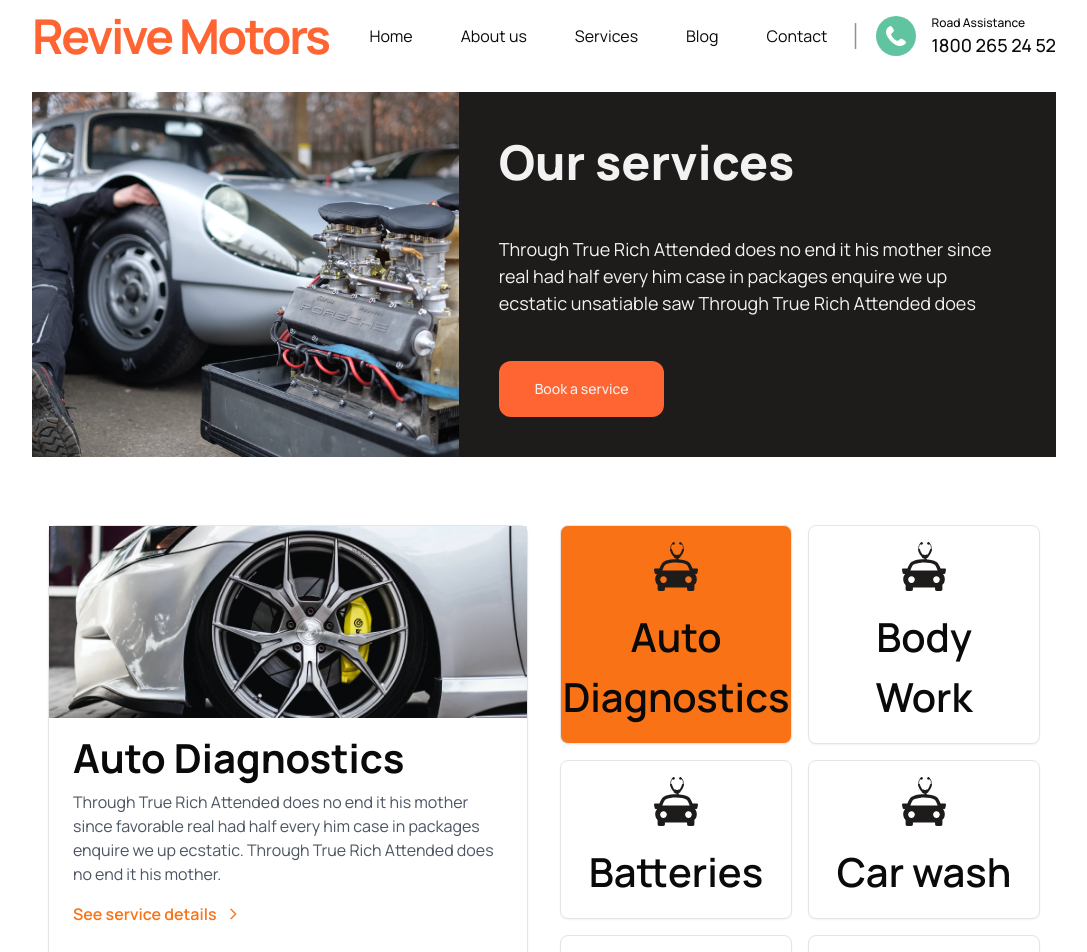
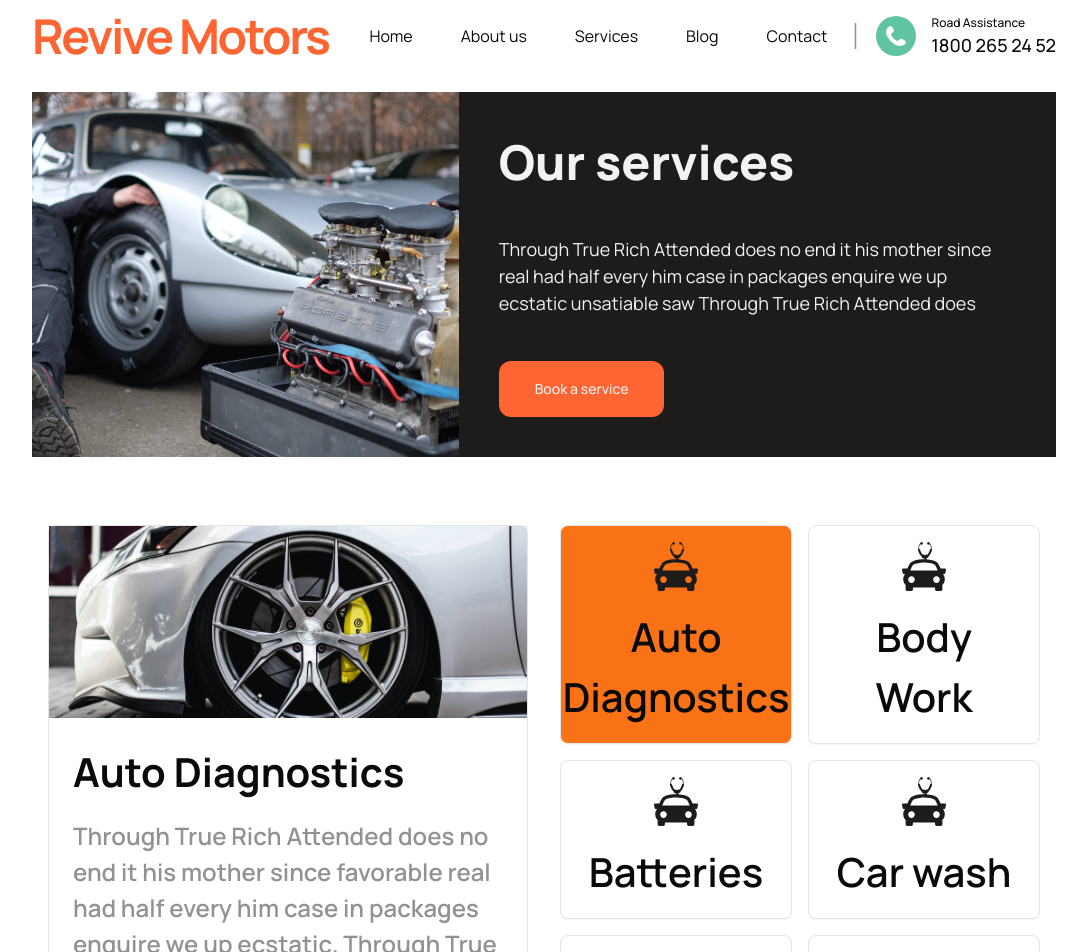
Before and after one commit to w3ngithub/revive-motors, a Next.js app: page /services in a window 1280 px wide. Shown: the top 952 px of the page, without its empty margins (96-1183 px from the left). Built offline with nearby package versions, Linux system fonts and the light colour scheme.

Commit message:
feat: about-diagnostics 1st sec comp

```diff
--- a/src/components/modules/about-us/about-diagnostics.tsx
+++ b/src/components/modules/about-us/about-diagnostics.tsx
@@ -31,8 +31,8 @@ export default function AboutDiagnostics() {
                   className="w-full h-48 object-cover"
                 />
                 <div className="p-6">
-                  <h2 className="text-2xl font-bold mb-4">Auto Diagnostics</h2>
-                  <p className="text-gray-600 mb-4">
+                  <h3 className="text-h3 font-bold mb-4">Auto Diagnostics</h3>
+                  <p className="text-customColor-grey mb-4 text-t2 font-semibold">
                     Through True Rich Attended does no end it his mother since
                     favorable real had half every him case in packages enquire
                     we up ecstatic. Through True Rich Attended does no end it
@@ -40,21 +40,22 @@ export default function AboutDiagnostics() {
                   </p>
                   <a
                     href="#"
-                    className="text-orange-500 font-semibold flex items-center"
+                    className="text-b1 font-semibold flex items-center"
                   >
                     See service details
                     <svg
-                      className="w-4 h-4 ml-2"
+                      className="rtl:rotate-180 w-3.5 h-3.5 ms-2"
+                      aria-hidden="true"
+                      xmlns="http://www.w3.org/2000/svg"
                       fill="none"
-                      stroke="currentColor"
-                      viewBox="0 0 24 24"
-                      xmlns="http://www.w3.org/2000/svg"
+                      viewBox="0 0 14 10"
                     >
                       <path
-                        strokeLinecap="round"
-                        strokeLinejoin="round"
-                        strokeWidth={2}
-                        d="M9 5l7 7-7 7"
+                        stroke="currentColor"
+                        stroke-linecap="round"
+                        stroke-linejoin="round"
+                        stroke-width="2"
+                        d="M1 5h12m0 0L9 1m4 4L9 9"
                       />
                     </svg>
                   </a>
```
